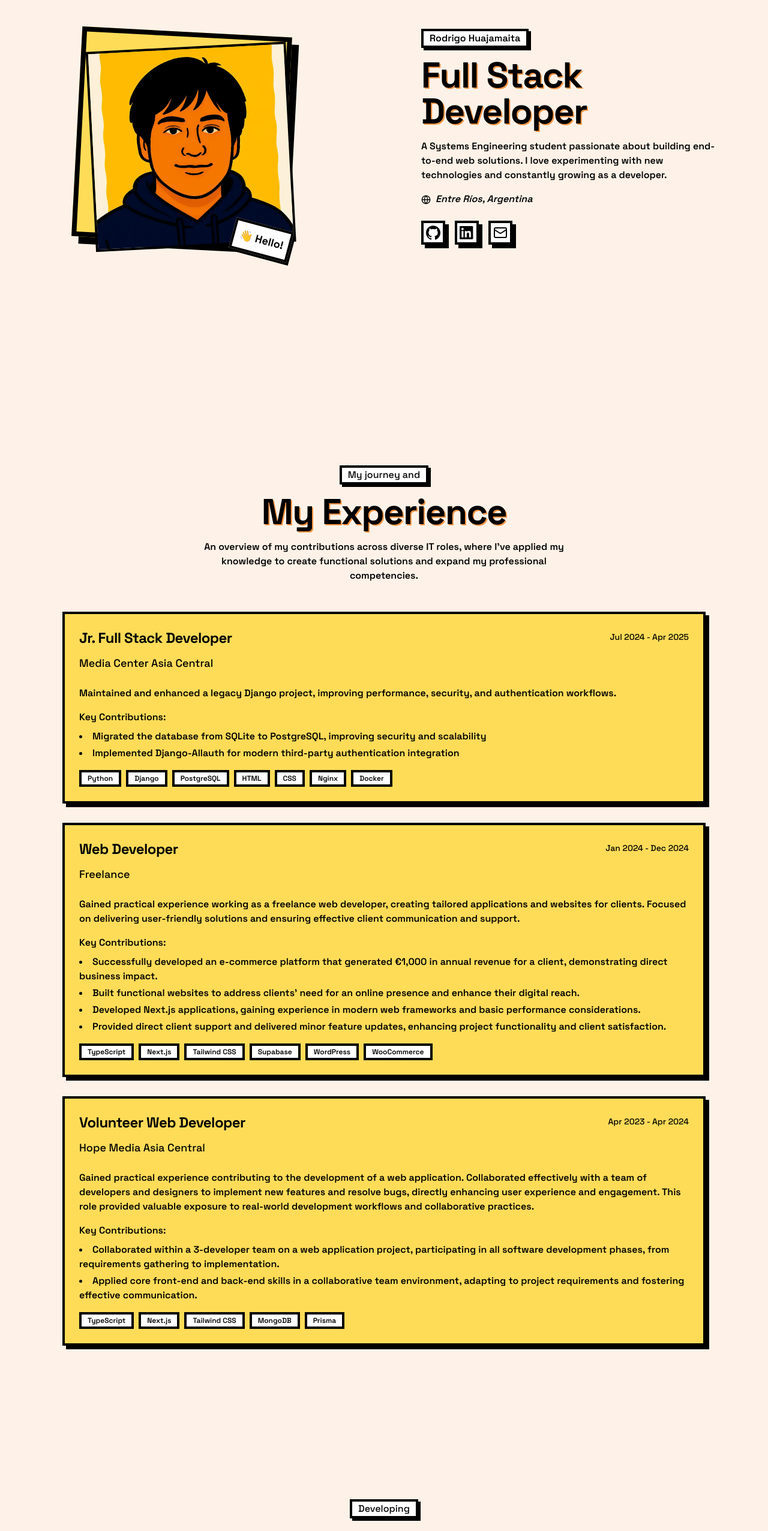
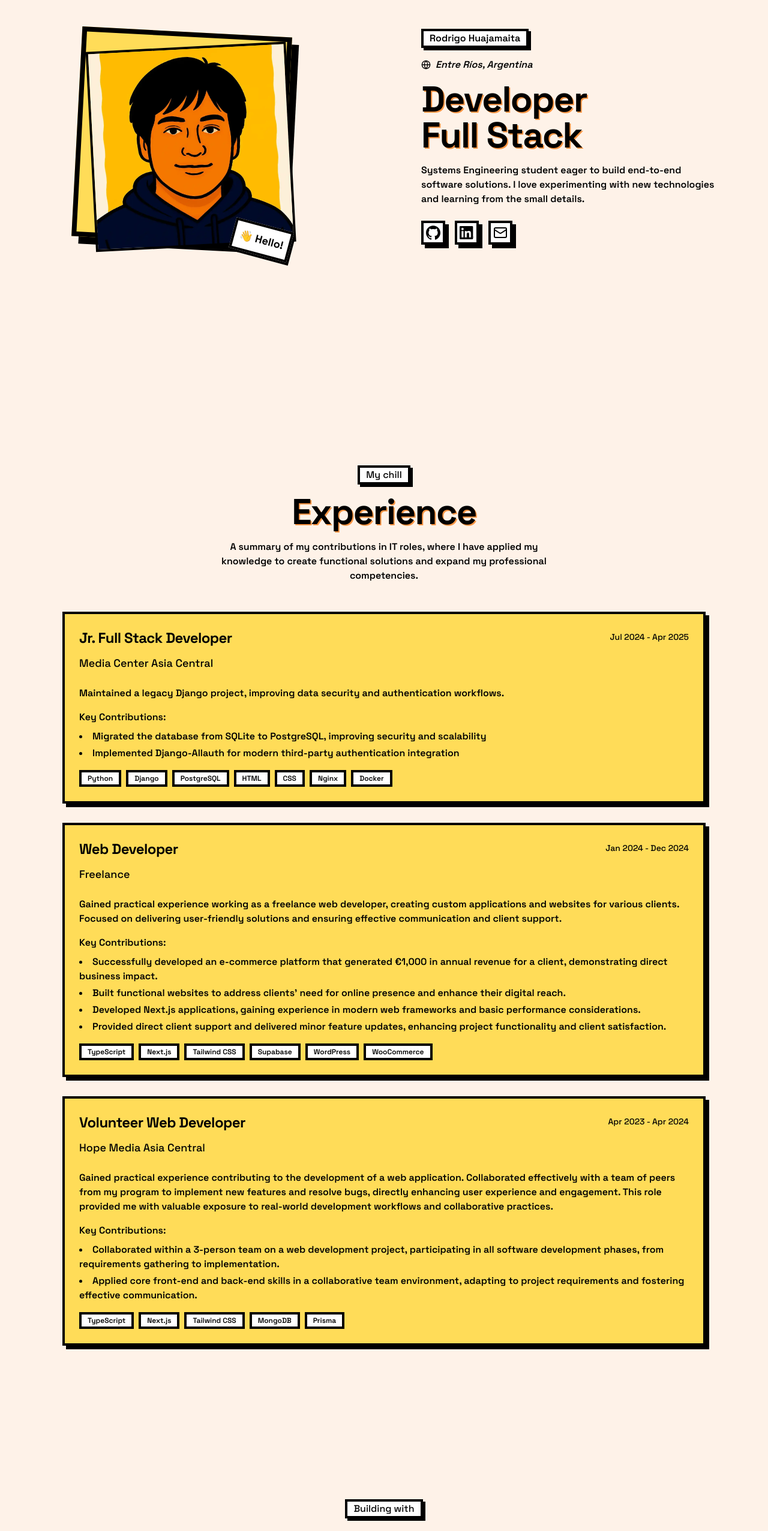
Before and after one commit to huajar/neobrutalism-portfolio, a Next.js app: page / in a window 1280 px wide. Shown: the part 220-2773 px from the top of the page at 60% size. Built offline with nearby package versions, Linux system fonts and the light colour scheme; no server answers.

Commit message:
refactor: enhance hero section with location details and update project and skills descriptions for clarity

```diff
--- a/components/home/hero.tsx
+++ b/components/home/hero.tsx
@@ -38,6 +38,10 @@ export function Hero() {
               >
                 Rodrigo Huajamaita
               </Badge>
+              <address className="flex items-center justify-center lg:justify-start gap-2">
+                <Globe className="h-4 w-4" />
+                <span className="font-base">Entre Ríos, Argentina</span>
+              </address>
               <h1 className={`text-4xl font-black tracking-tight sm:text-5xl md:text-6xl lg:text-6xl [text-shadow:2px_2px_0px_#FD9745]`}>
                 {t("title")}
                 <br />
@@ -46,10 +50,6 @@ export function Hero() {
               <p className="font-base max-w-[600px]">
                 {t("description")}
               </p>
-              <address className="flex items-center justify-center lg:justify-start gap-2">
-                <Globe className="h-4 w-4 mt-[2px]" />
-                <span className="font-base">Entre Ríos, Argentina</span>
-              </address>
             </div>
             <div className="flex lg:justify-center lg:items-center space-x-4">
               <Link href="https://github.com/huajar" target="_blank">
--- a/components/home/projects.tsx
+++ b/components/home/projects.tsx
@@ -77,7 +77,7 @@ export default function FeaturedProjects() {
             <Badge variant='neutral' className={`text-base font-medium justify-center items-center py-0 [box-shadow:4px_4px_0px_0px_#000] border-black border-4`}>
               {t("badge")}
             </Badge>
-            <h2 className={`text-4xl font-bold tracking-tight sm:text-4xl md:text-5xl lg:text-6xl [text-shadow:2px_2px_0px_#FD9745]}`}>
+            <h2 className={`text-4xl font-bold tracking-tight sm:text-4xl md:text-5xl lg:text-6xl [text-shadow:2px_2px_0px_#FD9745]`}>
               {t("title")}
             </h2>
             <p className="text-base font-base max-w-[600px]">
--- a/components/home/skills.tsx
+++ b/components/home/skills.tsx
@@ -19,7 +19,7 @@ export default function Skills() {
     {
       category: "Frontend",
       icon: <Code2 className="h-5 w-5" />,
-      technologies: ["Next.js", "HTML", "CSS", "Tailwind CSS"],
+      technologies: ["Next.js", "Tailwind CSS"],
       color: "bg-blue-400",
     },
     {
@@ -37,13 +37,13 @@ export default function Skills() {
     {
       category: "DevOps",
       icon: <GitBranch className="h-5 w-5" />,
-      technologies: ["Docker", "Git", "Github Actions", "Gitlab CI/CD"],
+      technologies: ["Docker", "Git",  "Gitlab CI/CD"],
       color: "bg-purple-400",
     },
     {
       category: t("Languages"),
       icon: <Braces className="h-5 w-5" />,
-      technologies: ["JavaScript", "TypeScript", "Python"],
+      technologies: ["TypeScript", "Python"],
       color: "bg-red-400",
     },
     {
--- a/messages/en.json
+++ b/messages/en.json
@@ -11,14 +11,14 @@
   },
   "hero": {
     "greeting": "👋 Hello!",
-    "title": "Full Stack",
-    "subtitle": "Developer",
-    "description": "A Systems Engineering student passionate about building end-to-end web solutions. I love experimenting with new technologies and constantly growing as a developer."
+    "title": "Developer",
+    "subtitle": "Full Stack",
+    "description": "Systems Engineering student eager to build end-to-end software solutions. I love experimenting with new technologies and learning from the small details."
   },
   "projects": {
-    "badge": "Showcases of",
-    "title": "My Projects",
-    "description": "Explore a selection of my work, where I've gained practical experience developing and contributing to web solutions for clients and organizations.",
+    "badge": "Some of my",
+    "title": "Projects",
+    "description": "Explore my work, where I've gained practical experience developing and contributing to web solutions",
     "0": {
       "title": "Alkitab (old version)",
       "description": "The platform was designed to connect individuals in Kyrgyzstan with Christian resources. My responsibilities included implementing new features and ensuring the application's functionality and accessibility.",
@@ -36,7 +36,7 @@
     },
     "3": {
       "title": "Profeteia",
-      "description": "Developed and customized an e-commerce and personal blog website for a client selling virtual products. My work focused on configuring the site for intuitive user experience and a system to manage virtual product sales and content delivery.",
+      "description": "Developed and customized an e-commerce and personal blog website for a client selling virtual products. My work focused on setting up the site for a good user experience and content creation, ensuring the client could effectively manage their products and posts.",
       "completedDate": "January 2024"
     },
     "4": {
@@ -48,21 +48,21 @@
   "skills": {
     "Languages": "Languages",
     "Architecture": "Architecture",
-    "badge": "Developing",
-    "title": "My Skills",
+    "badge": "Building with",
+    "title": "Skills",
     "description": "I am continuously expanding my understanding of these technologies, actively exploring new ones and building upon my foundational knowledge across various development domains."
   },
   "experience": {
-    "badge": "My journey and",
-    "title": "My Experience",
-    "subtitle": "An overview of my contributions across diverse IT roles, where I've applied my knowledge to create functional solutions and expand my professional competencies.",
+    "badge": "My chill",
+    "title": "Experience",
+    "subtitle": "A summary of my contributions in IT roles, where I have applied my knowledge to create functional solutions and expand my professional competencies.",
     "keyAchievements": "Key Contributions:",
     "experiences": {
       "1": {
         "title": "Jr. Full Stack Developer",
         "company": "Media Center Asia Central",
         "period": "Jul 2024 - Apr 2025",
-        "description": "Maintained and enhanced a legacy Django project, improving performance, security, and authentication workflows.",
+        "description": "Maintained a legacy Django project, improving data security and authentication workflows.",
         "achievements": {
           "0": "Migrated the database from SQLite to PostgreSQL, improving security and scalability",
           "1": "Implemented Django-Allauth for modern third-party authentication integration"
@@ -72,10 +72,10 @@
         "title": "Web Developer",
         "company": "Freelance",
         "period": "Jan 2024 - Dec 2024",
-        "description": "Gained practical experience working as a freelance web developer, creating tailored applications and websites for clients. Focused on delivering user-friendly solutions and ensuring effective client communication and support.",
+        "description": "Gained practical experience working as a freelance web developer, creating custom applications and websites for various clients. Focused on delivering user-friendly solutions and ensuring effective communication and client support.",
         "achievements": {
           "0": "Successfully developed an e-commerce platform that generated €1,000 in annual revenue for a client, demonstrating direct business impact.",
-          "1": "Built functional websites to address clients' need for an online presence and enhance their digital reach.",
+          "1": "Built functional websites to address clients' need for online presence and enhance their digital reach.",
           "2": "Developed Next.js applications, gaining experience in modern web frameworks and basic performance considerations.",
           "3": "Provided direct client support and delivered minor feature updates, enhancing project functionality and client satisfaction."
         }
@@ -84,9 +84,9 @@
         "title": "Volunteer Web Developer",
         "company": "Hope Media Asia Central",
         "period": "Apr 2023 - Apr 2024",
-        "description": "Gained practical experience contributing to the development of a web application. Collaborated effectively with a team of developers and designers to implement new features and resolve bugs, directly enhancing user experience and engagement. This role provided valuable exposure to real-world development workflows and collaborative practices.",
+        "description": "Gained practical experience contributing to the development of a web application. Collaborated effectively with a team of peers from my program to implement new features and resolve bugs, directly enhancing user experience and engagement. This role provided me with valuable exposure to real-world development workflows and collaborative practices.",
         "achievements": {
-          "0": "Collaborated within a 3-developer team on a web application project, participating in all software development phases, from requirements gathering to implementation.",
+          "0": "Collaborated within a 3-person team on a web development project, participating in all software development phases, from requirements gathering to implementation.",
           "1": "Applied core front-end and back-end skills in a collaborative team environment, adapting to project requirements and fostering effective communication."
         }
       }
```
Also changed, not shown: messages/es.json (+23 -23 lines).
